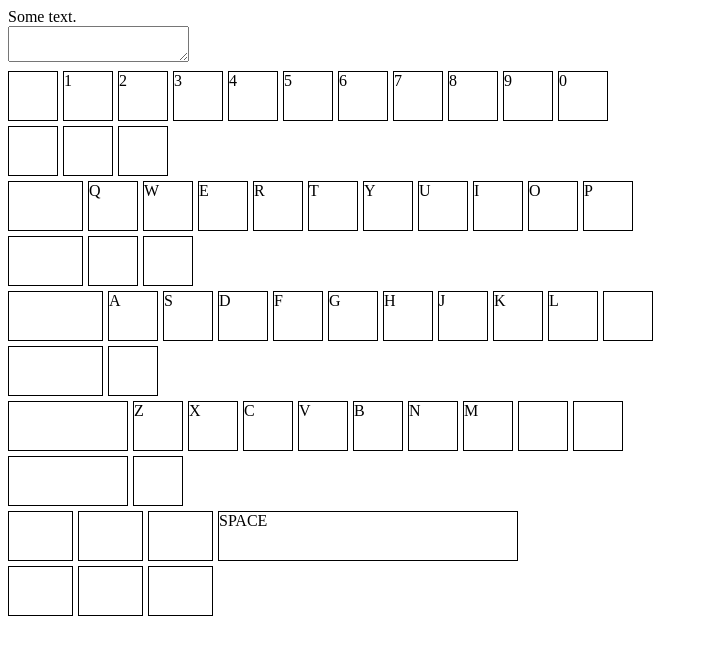
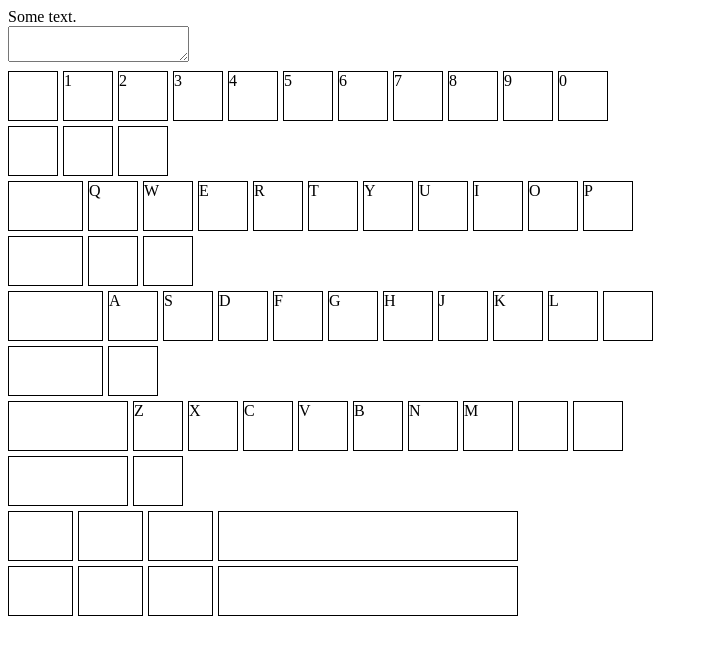
Before and after one commit to 30isnottoolate/typing-trainer, a React app: page / in a window 1280 px wide. Shown: the top 654 px of the page, without its empty margins (0-708 px from the left). Built offline with nearby package versions, Linux system fonts and the light colour scheme.

Commit message:
Add one more blank key, remove space text

```diff
--- a/src/components/App.tsx
+++ b/src/components/App.tsx
@@ -105,7 +105,8 @@ const App: React.FC = () => {
                     <div className="blank-key"></div>
                     <div className="blank-key"></div>
                     <div className="blank-key"></div>
-                    <div id="space">SPACE</div>
+                    <div id="space"></div>
+                    <div className="blank-key"></div>
                     <div className="blank-key"></div>
                     <div className="blank-key"></div>
                     <div className="blank-key"></div>
```
